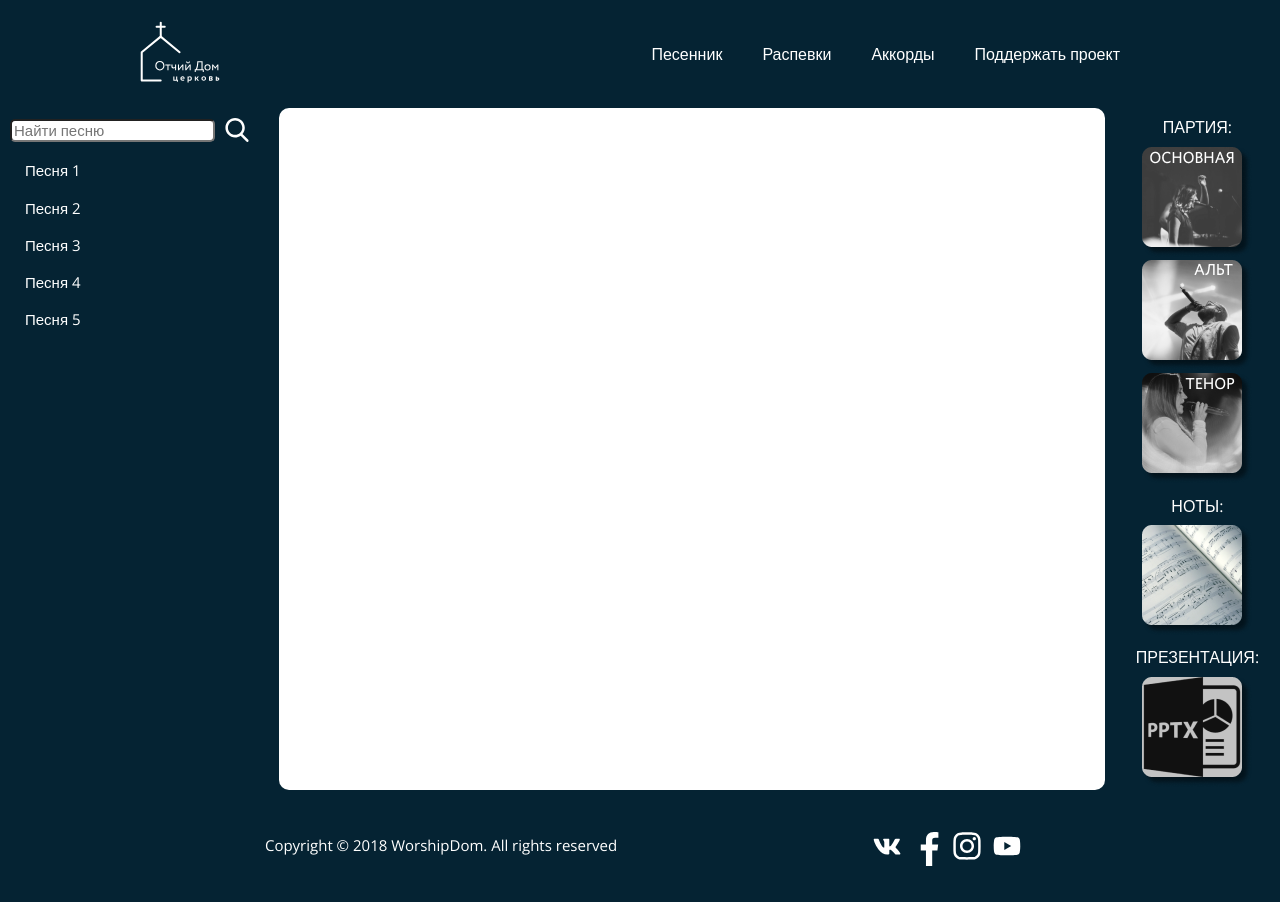
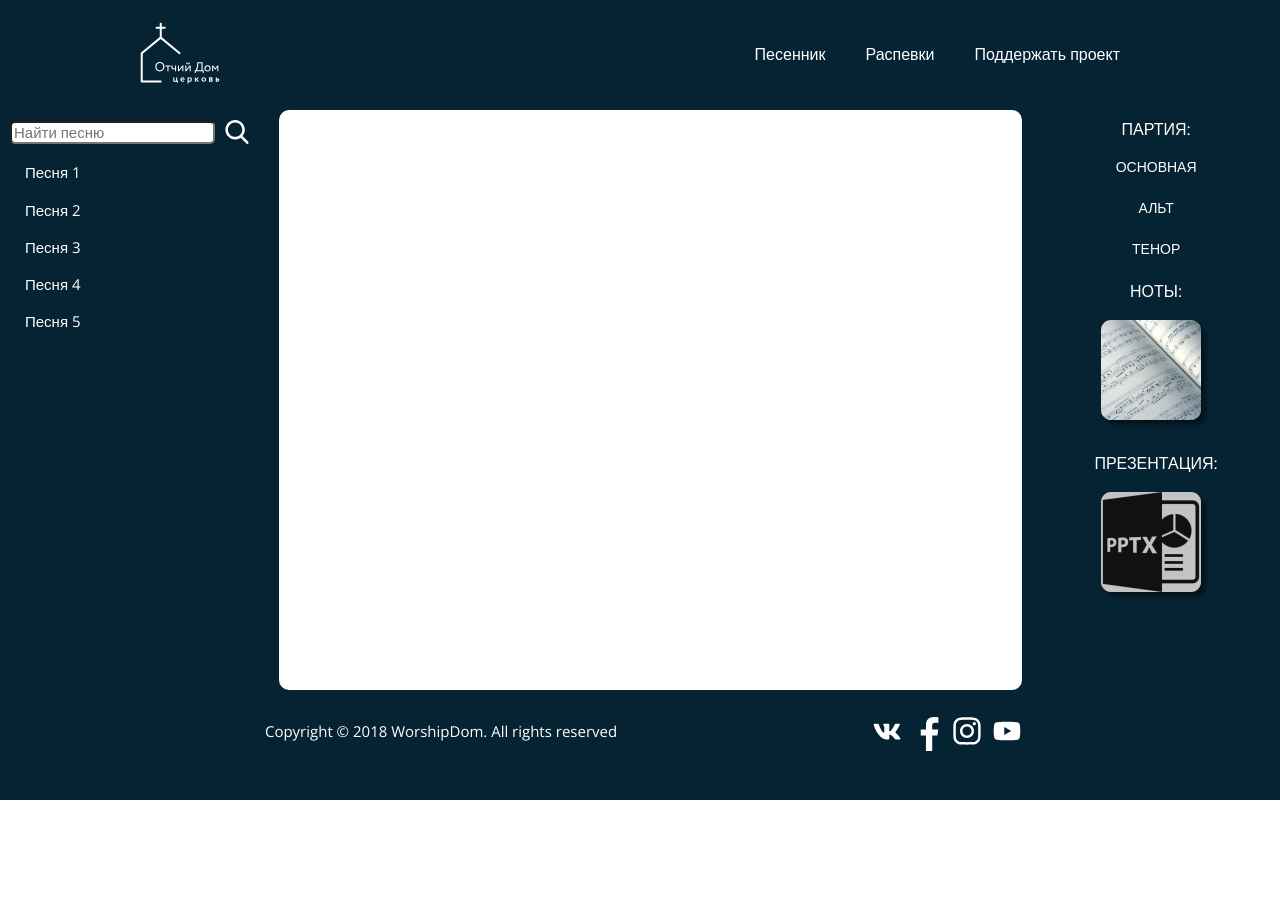
Before and after one commit to KHOnKOgaB/worship, a website: page src/songs.html in a window 1280 px wide. After the commit the page ends 800 px from the top, so only its background shows below. Drawn offline with nearby package versions, Linux system fonts and the light colour scheme; files that its build step writes are made by us from their sources; files whose address does not match are found by name.

Commit message:
updating

```diff
--- a/gulpfile.js
+++ b/gulpfile.js
@@ -65,7 +65,7 @@ gulp.task('style:build', function () {
         .pipe(sourcemaps.init())
         .pipe(sass())
         .pipe(prefixer())
-        .pipe(cssmin())
+        // .pipe(cssmin())
         .pipe(sourcemaps.write())
         .pipe(gulp.dest(path.build.css))
         .pipe(reload({stream: true}));
--- a/src/components/header.html
+++ b/src/components/header.html
@@ -8,7 +8,6 @@
         <ul class="header-menu">
             <li class="header-menu__item"><a href="songs.html">Песенник</a></li>
             <li class="header-menu__item"><a href="">Распевки</a></li>
-            <li class="header-menu__item"><a href="chords.html">Аккорды</a></li>
             <li class="header-menu__item"><a href="donate.html">Поддержать проект</a></li>
         </ul>
     </div>
--- a/src/components/songs-content.html
+++ b/src/components/songs-content.html
@@ -19,9 +19,9 @@
         <div class="container__features alignment">
             <div class="features__vocal-part alignment">
                 <p class="features__name">Партия:</p>
-                <a class="features__link" href=""><img src="/img/mainVoice.png"></a>
-                <a class="features__link" href=""><img src="/img/altVoice.png"></a>
-                <a class="features__link" href=""><img src="/img/tenorVoice.png"></a>
+                <a class="features__link" href=""><span class="voiceTone">Основная</span></a>
+                <a class="features__link" href=""><span class="voiceTone">Альт</span></a>
+                <a class="features__link" href=""><span class="voiceTone">Тенор</span></a>
             </div>
             <div class="features__notes alignment">
                 <p class="features__name">Ноты:</p>
--- /dev/null
+++ b/src/js/test.js
@@ -0,0 +1,5 @@
+$(document).ready(function() {
+	$('.hover').click(function(event) {
+		alert('hi');
+	});
+});
--- a/src/scss/components/footer.scss
+++ b/src/scss/components/footer.scss
@@ -1,5 +1,5 @@
 .footer {
-    padding: 20px 0;
+    padding: 5px 0;
     margin: 0 auto;
 }
 
--- a/src/scss/components/header.scss
+++ b/src/scss/components/header.scss
@@ -20,6 +20,31 @@
 
     li {
         margin: 20px;
+        position: relative;
+        padding-bottom: 2px;
+
+        &:after {
+                display: block;
+                position: absolute;
+                left: 0;
+                bottom: 0;
+                content: "";
+                height: 1px;
+                width: 0%;
+                background: #ffffff;
+                -webkit-transition: width .3s ease-in-out;
+                transition: width .3s ease-in-out;
+
+
+            }
+
+            &:hover {
+                &:after {
+
+                    width: 100%;
+                }
+
+            }
     }
 
     a {
--- a/src/scss/components/songs.scss
+++ b/src/scss/components/songs.scss
@@ -7,7 +7,7 @@
     min-height: calc(100vh - 220px);
     width: 100%;
     display: grid;
-    grid-template-columns: 1fr 5fr 1fr;
+    grid-template-columns: 1fr 3fr 1fr;
     grid-gap: 10px;
     grid-template-areas:
         "sl st sf";
@@ -68,6 +68,50 @@
             text-transform: uppercase;
             padding: 10px 0px;
         }
+
+        .features__link {
+            text-decoration: none;
+            padding: 10px;
+        }
+
+        &:nth-last-child {
+            padding-bottom: 100px;
+        }
+
+        .voiceTone {
+            color: white;
+            font-size: 14px;
+            text-transform: uppercase;
+            display: block;
+            padding-bottom: 5px;
+            position: relative;
+
+            &:after {
+                display: block;
+                position: absolute;
+                left: 0;
+                bottom: 0;
+                content: "";
+                height: 1px;
+                width: 0%;
+                background: #ffffff;
+                -webkit-transition: width .3s ease-in-out;
+                transition: width .3s ease-in-out;
+
+
+            }
+
+            &:hover {
+                &:after {
+
+                    width: 100%;
+                }
+
+            }
+        }
+
+
+
     }
 
     .alignment {
```
Also changed, not shown: src/components/test.html (added, +22 -0 lines), src/scss/components/chords.scss (deleted).
